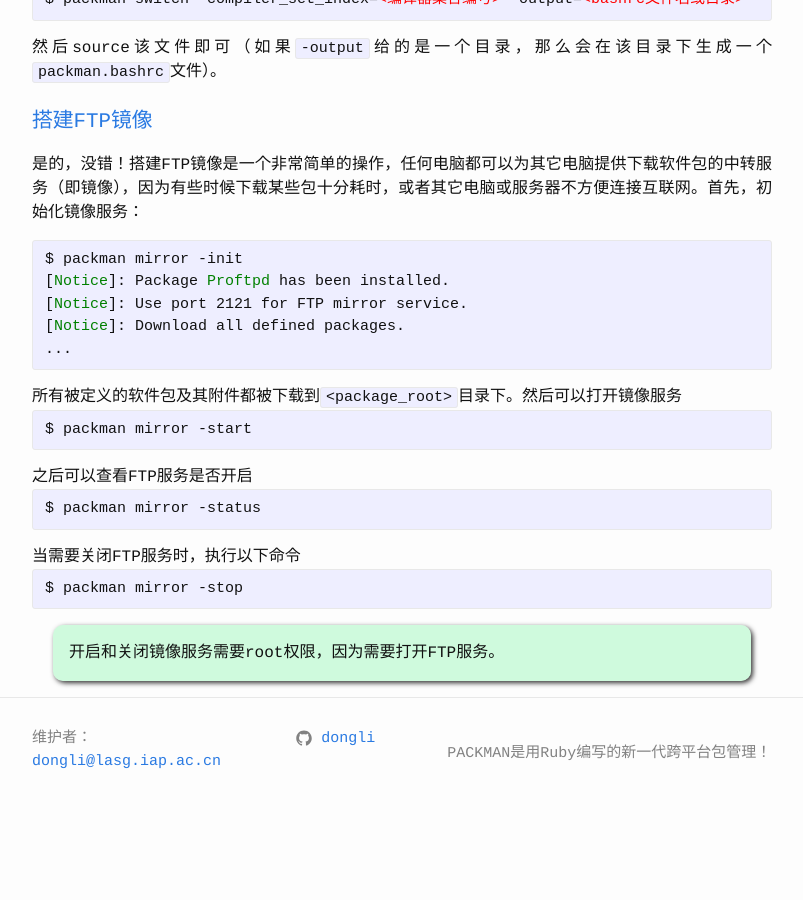
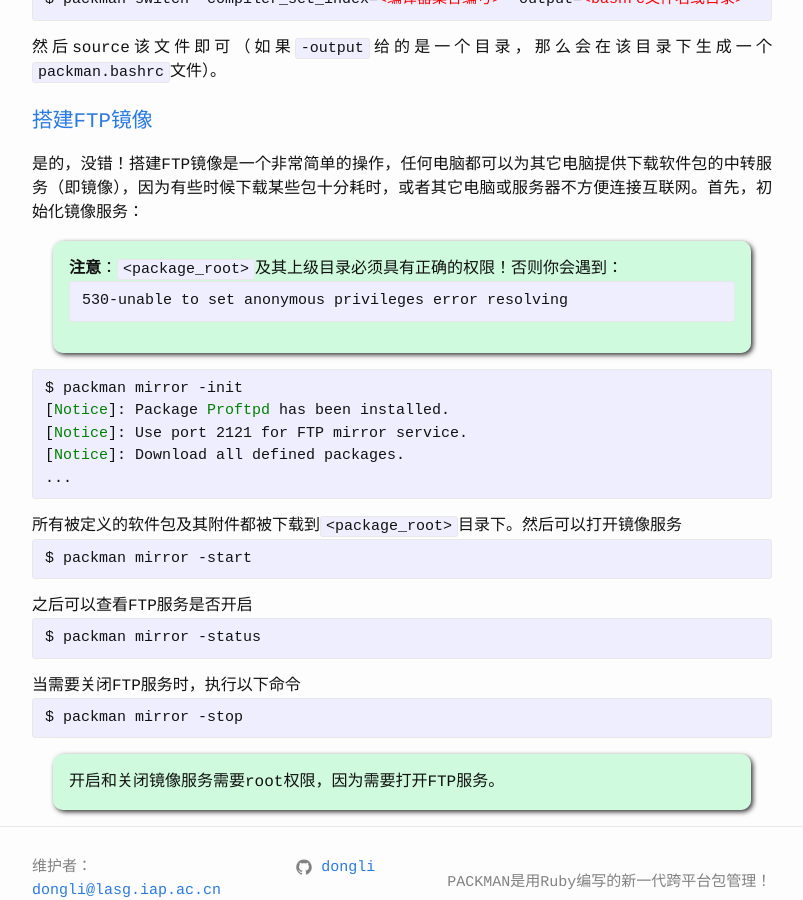
Before and after one commit to dongli/legacy-packman, a Jekyll site: the page built from zh/basic_usage.html, in a window 1280 px wide and 900 px high, scrolled down 1189 px. Shown: the whole window, without its empty margins (238-1041 px from the left). Built offline with Jekyll 4.4.1, drawn with Linux system fonts in a browser that asks for light colours; before the commit the page ends 2022 px from its top, so only the background shows below that.

Commit message:
Add notice about wrong privilege

```diff
--- a/en/basic_usage.html
+++ b/en/basic_usage.html
@@ -60,6 +60,12 @@
 <h1><a name="SetupFTPmirror">Setup FTP mirror</a></h1>
 <p>
     Yes, that is correct! Setup a FTP mirror in PACKMAN is a super easy job. Any computer can provide the service of downloading packages for other computers, because downloading packages could be very time consuming, and some computers cannot even access the Internet! So let's setup the mirror! Firstly, initialize the mirror service:
+    <div class="notice">
+        <code>&lt;package_root&gt;</code> and its parent directories must have correct privilege! Otherwise, you will encounter:
+<pre>
+530-unable to set anonymous privileges error resolving
+</pre>
+    </div>
 <pre>
 $ packman mirror -init
 [<font color="green">Notice</font>]: Package <font color="green">Proftpd</font> has been installed.
--- a/en/documentation.html
+++ b/en/documentation.html
@@ -16,6 +16,7 @@
             <li><a href="basic_usage.html#InstallPackage">Install package</a></li>
             <li><a href="basic_usage.html#CheckInstallationOptions">Check installation options</a></li>
             <li><a href="basic_usage.html#SwitchPackageVersion">Switch package version</a></li>
+            <li><a href="basic_usage.html#SetupFTPmirror">Setup FTP mirror</a></li>
         </ul>
         <li><a href="contribution.html">Contribution</a></li>
         <ul>
--- a/zh/basic_usage.html
+++ b/zh/basic_usage.html
@@ -61,6 +61,11 @@
 <h1><a name="搭建FTP镜像">搭建FTP镜像</a></h1>
 <p>
     是的，没错！搭建FTP镜像是一个非常简单的操作，任何电脑都可以为其它电脑提供下载软件包的中转服务（即镜像），因为有些时候下载某些包十分耗时，或者其它电脑或服务器不方便连接互联网。首先，初始化镜像服务：
+    <div class="notice">
+        <b>注意</b>：<code>&lt;package_root&gt;</code>及其上级目录必须具有正确的权限！否则你会遇到：
+<pre>
+530-unable to set anonymous privileges error resolving</pre>
+    </div>
 <pre>
 $ packman mirror -init
 [<font color="green">Notice</font>]: Package <font color="green">Proftpd</font> has been installed.
```
